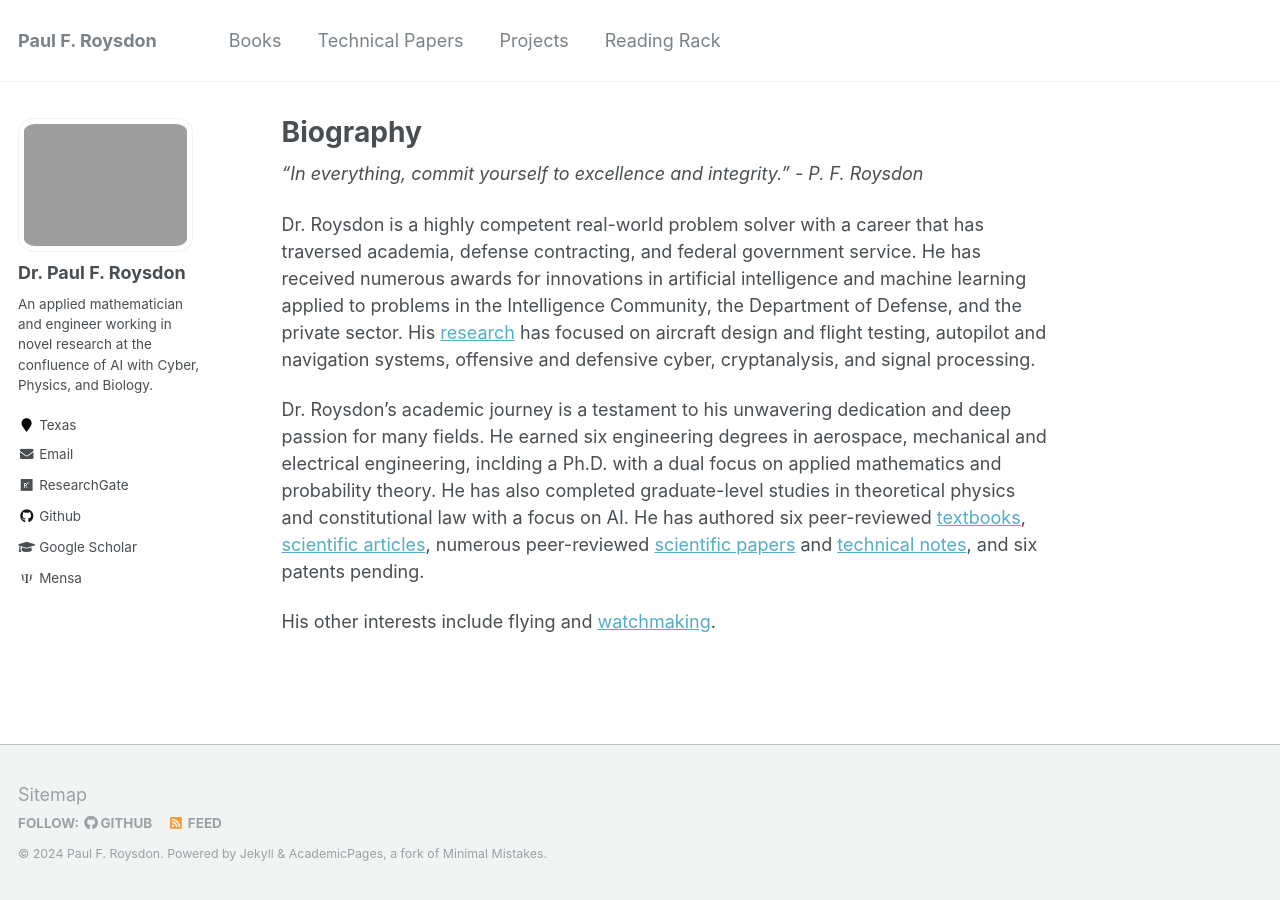
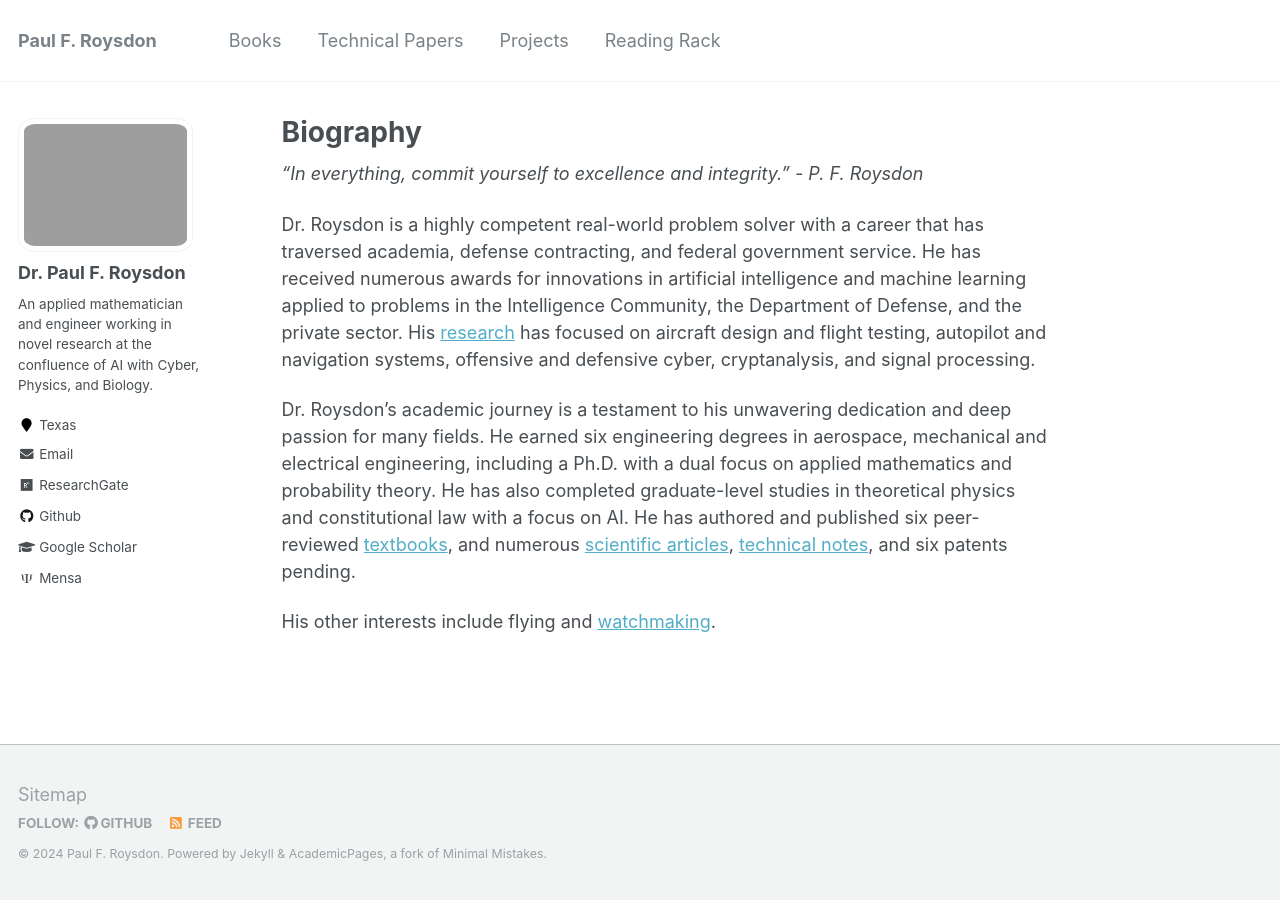
Before and after one commit to pfroysdon/pfroysdon.github.io, a Jekyll site: the page built from _pages/about.md, in a window 1280 px wide. Built offline with Jekyll 4.4.1, drawn with Linux system fonts in a browser that asks for light colours; some web fonts are replaced.

Commit message:
Update about.md

```diff
--- a/_pages/about.md
+++ b/_pages/about.md
@@ -12,6 +12,6 @@ redirect_from:
 
 Dr. Roysdon is a highly competent real-world problem solver with a career that has traversed academia, defense contracting, and federal government service.  He has received numerous awards for innovations in artificial intelligence and machine learning applied to problems in the Intelligence Community, the Department of Defense, and the private sector. His [research](https://pfroysdon.github.io/projects/) has focused on aircraft design and flight testing, autopilot and navigation systems, offensive and defensive cyber, cryptanalysis, and signal processing.
 
-Dr. Roysdon’s academic journey is a testament to his unwavering dedication and deep passion for many fields. He earned six engineering degrees in aerospace, mechanical and electrical engineering, inclding a Ph.D. with a dual focus on applied mathematics and probability theory. He has also completed graduate-level studies in theoretical physics and constitutional law with a focus on AI. He has authored six peer-reviewed [textbooks](http://www.roysdonfibonaccipress.com/), [scientific articles](https://github.com/pfroysdon/publications/tree/main/Papers), numerous peer-reviewed [scientific papers](https://github.com/pfroysdon/publications/tree/main/Papers) and [technical notes](https://github.com/pfroysdon/publications/tree/main/Tech_Notes), and six patents pending.
+Dr. Roysdon’s academic journey is a testament to his unwavering dedication and deep passion for many fields. He earned six engineering degrees in aerospace, mechanical and electrical engineering, including a Ph.D. with a dual focus on applied mathematics and probability theory. He has also completed graduate-level studies in theoretical physics and constitutional law with a focus on AI. He has authored and published six peer-reviewed [textbooks](http://www.roysdonfibonaccipress.com/), and numerous [scientific articles](https://github.com/pfroysdon/publications/tree/main/Papers), [technical notes](https://github.com/pfroysdon/publications/tree/main/Tech_Notes), and six patents pending.
 
 His other interests include flying and [watchmaking](https://www.roysdonwatchco.com/).
```
